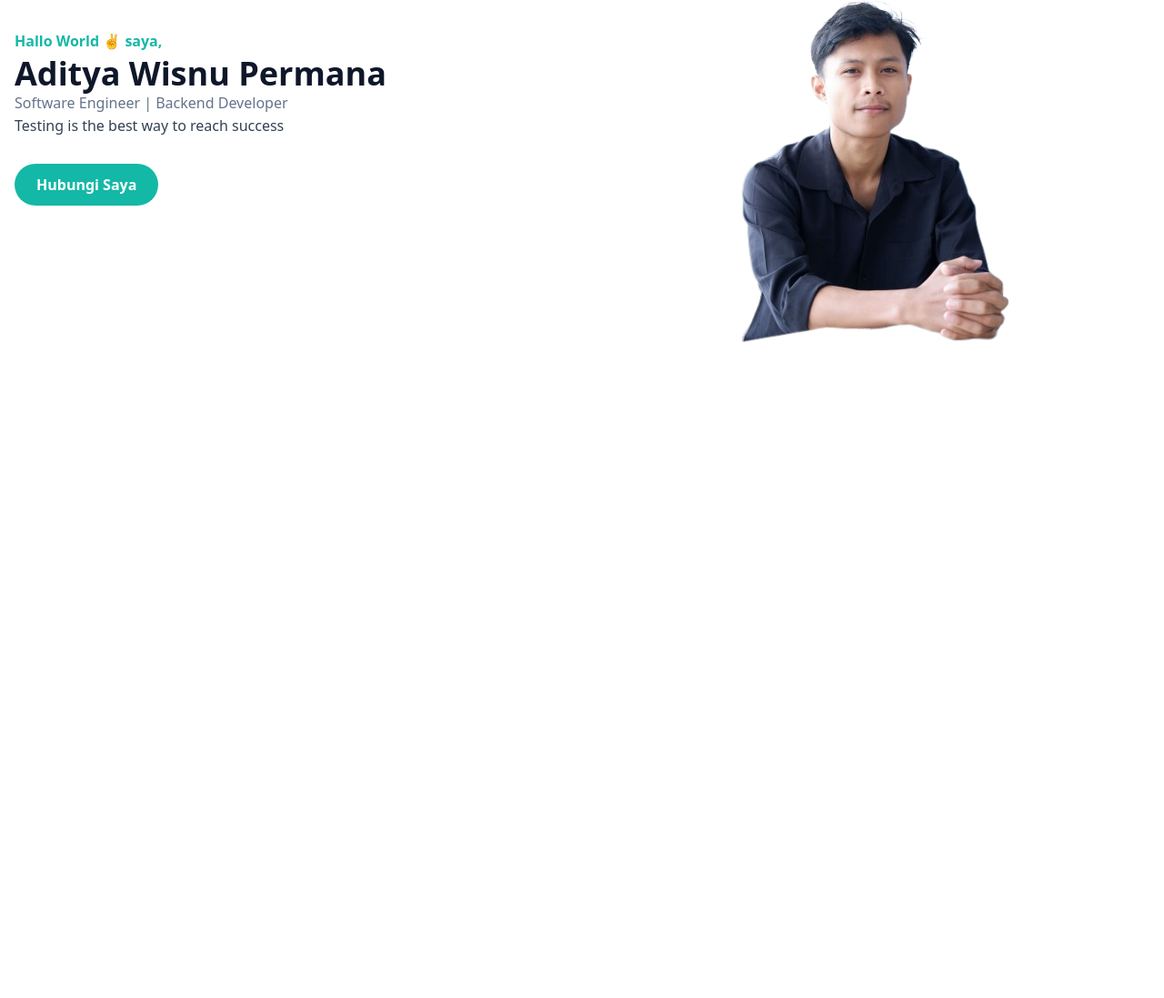
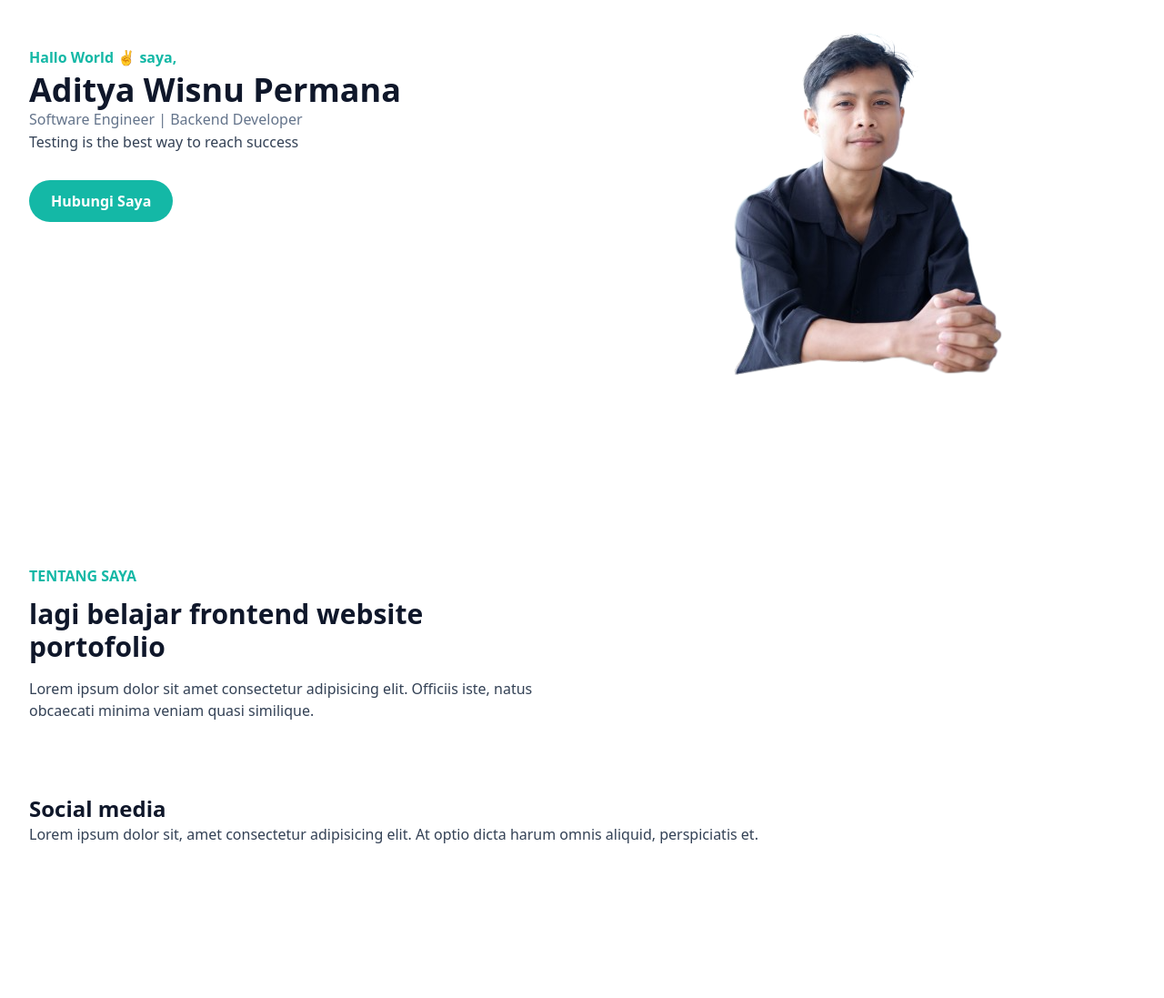
Before and after one commit to ChiefAdit/portofolio, a website: page index.html in a window 1280 px wide. Shown: the part 353-1450 px from the top of the page at 91% size. Before the commit the page ends 810 px from the top, so only its background shows below. Drawn offline with Linux system fonts and the light colour scheme.

Commit message:
add tailwind css

```diff
--- a/index.html
+++ b/index.html
@@ -27,7 +27,7 @@
 
                 </div>
                 <div class="w-full self-end lg:w-1/2 px-4">
-                    <div class="flex justify-center mt-0">
+                    <div class="flex justify-center mt-10 lg:mt-9 lg:right-0  ">
                         <img src="dist/img/adit-no bg - full.png " alt="Aditya Wisnu Permana" class="max-w-full h-auto">
                     </div>
                 </div>
@@ -35,6 +35,27 @@
         </div>
     </section>
     <!-- Hero Section End -->
+
+    <!--About Section start  -->
+
+    <section id="about" class="pt-32 pb-32 ">
+        <div class="container">
+            <div class="flex flex-wrap">
+                <div class="w-full px-4 mb-10  ">
+                    <h4 class="font-bold uppercase text-primary mb-3 ">Tentang Saya </h4>
+                    <h2 class="font-bold text-dark text-3xl mb-4 max-w-md ">lagi belajar frontend website portofolio </h2>
+                    <p class="font-medium text-base text-secondary mb-10 max-w-xl">Lorem ipsum dolor sit amet consectetur adipisicing elit. Officiis iste, natus obcaecati minima
+                        veniam quasi similique.</p>
+                </div>
+                <div class="w-full px-4 ">
+                    <h3 class="font-semibold text-dark text-2xl ">Social media </h3>
+                    <p class="font-medium text-base text-secondary mb-10 ">Lorem ipsum dolor sit, amet consectetur adipisicing elit. At optio dicta harum omnis aliquid, perspiciatis et.</p>
+                </div>
+            </div>
+        </div>
+    </section>
+
+    <!-- About Section End -->
 </body>
 
 </html>
--- a/tailwind.config.js
+++ b/tailwind.config.js
@@ -2,10 +2,18 @@
 module.exports = {
   content: ['index.html'],
   theme: {
+    container: {
+      center: true,
+      padding: '16px',
+    },
     extend: {
       colors: {
         'primary': '#14b8a6',
+        'secondary': '#334155',
         'dark': '#0f172a',
+      },
+      screens: {
+      '2xl': '1320px',
       },
     },
   },
```
Also changed, not shown: dist/output.css. Lines whose indentation alone changed are shown as unchanged.
